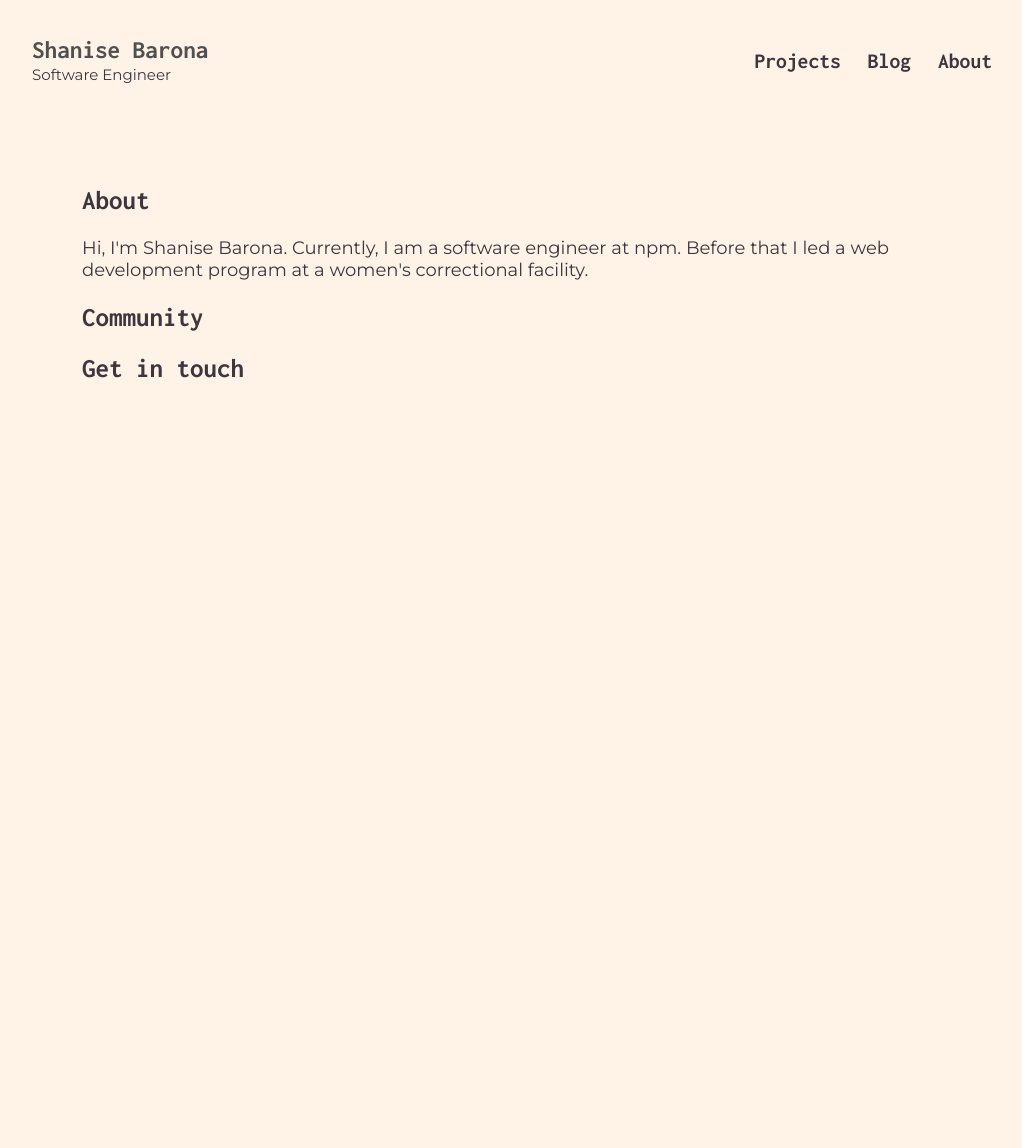
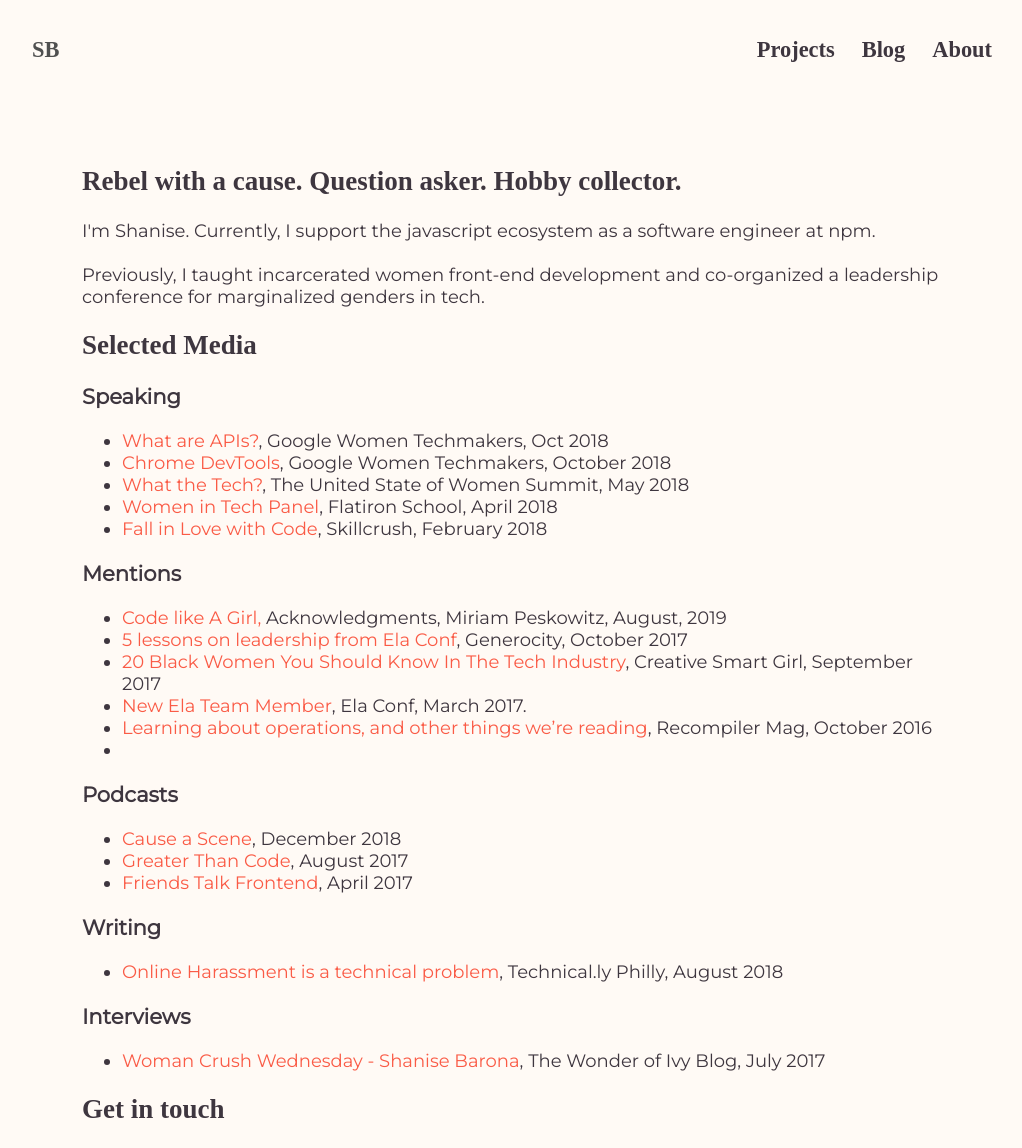
Before and after one commit to shanisebarona/shanisebarona.github.io, a Jekyll site: the page built from about.html, in a window 1280 px wide. Shown: the whole page, without its empty margins (128-1150 px from the left). Built offline with Jekyll 4.4.1, drawn with Linux system fonts in a browser that asks for light colours; some web fonts are replaced; before the commit the page ends 900 px from its top, so only the background shows below that.

Commit message:
🎢 alot of stuff!

```diff
--- a/_includes/hi.html
+++ b/_includes/hi.html
@@ -1,5 +1,5 @@
 
 <section class="hero">
-    <p class="wave">👋🏾</p> <p class="hi"> Hola, I'm Shanise – a software engineer based in Philadelphia. I enjoy sad songs and happy shows. Yo hablo Español. Ask me about my plant collection.
+    <p class="wave">👋🏾</p> <p class="hi"> Hola, I'm Shanise. I'm a software engineer and curiosity is my superpower.
     </p>
   </section>
--- a/_includes/nav.html
+++ b/_includes/nav.html
@@ -1,9 +1,8 @@
 <header>
   <nav>
     <div id="title">
-      <p><span class="name"><a href="/">Shanise Barona</a></span><br>
-      <span class="description"><small>Software Engineer</small></span></p>
-
+      <p><span class="name"><a href="/">SB</a></span><br>
+      </p>
     </div>
 
     <div class="nav-links">
--- a/about.html
+++ b/about.html
@@ -4,11 +4,55 @@ title: about
 ---
 
 <section class="about">
-  <h2>About</h2>
-  <p>Hi, I'm <span class="full-name"> Shanise Barona</span>. Currently, I am a software engineer at npm. Before that I led a web development program at a women's correctional facility. </p>
+  <h2>Rebel with a cause. Question asker. Hobby collector. </h2>
+
+  <p>I'm Shanise. Currently, I support the javascript ecosystem as a software engineer at npm. <br><br>
+
+  Previously, I taught incarcerated women front-end development and co-organized a leadership conference for marginalized genders in tech. </p>
 
 
-  <h2>Community</h2>
+
+  <h2>Selected Media</h2>
+
+  <h3>Speaking</h3>
+<ul>
+  <li><a target="_blank" href="https://www.youtube.com/watch?v=BRAMRUxfiXY">What are APIs?</a>, Google Women Techmakers, Oct 2018</li>
+  <li><a target="_blank" href="https://www.youtube.com/watch?v=37dIV-4QT1s">Chrome DevTools</a>, Google Women Techmakers, October 2018</li>
+  <li><a target="_blank" href="https://theunitedstateofwomen2018.sched.com/speaker/shanise_barona.1y0ad09s ">What the Tech?</a>, The United State of Women Summit, May 2018</li>
+  <li><a target="_blank" href="https://www.meetup.com/Flatiron-School-Presents/events/245287745/">Women in Tech Panel</a>, Flatiron School, April 2018</li>
+  <li><a target="_blank" href="https://skillcrush.com/2018/02/14/free-webinar-why-i-love-code/">Fall in Love with Code</a>, Skillcrush, February 2018</li>
+</ul>
+
+
+<h3>Mentions</h3>
+
+<ul>
+  <li><a target="_blank" href="https://books.google.com/books?id=q2tKDwAAQBAJ&pg=PT206&lpg=PT206&dq=shanise+barona&source=bl&ots=jbO3Sg671M&sig=ACfU3U1P0OucCYppxUF5Vz-RKDeoPMg_bA&hl=en&sa=X&ved=2ahUKEwixxLiqpcnkAhVkkeAKHbAsCgY4HhDoATADegQIChAB#v=onepage&q=shanise%20barona&f=false">Code like A Girl, </a>Acknowledgments, Miriam Peskowitz, August, 2019</li>
+  <li><a target="_blank" href="https://generocity.org/philly/2017/10/31/ela-conf-lessons-leadership-technology-women-trans/">5 lessons on leadership from Ela Conf</a>, Generocity, October 2017</li>
+  <li><a target="_blank" href="http://www.creativesmartgirl.com/blog/20-black-women-you-should-know-in-the-tech-industry">20 Black Women You Should Know In The Tech Industry</a>, Creative Smart Girl, September 2017</li>
+  <li><a target="_blank" href="https://medium.com/@elaconf/new-ela-team-member-239ed776ff7a">New Ela Team Member</a>, Ela Conf, March 2017.</li>
+  <li><a target="_blank" href="https://recompilermag.com/2016/10/21/learning-about-operations-and-other-things-were-reading/">Learning about operations, and other things we’re reading</a>, Recompiler Mag, October 2016</li>
+  <li><a target="_blank" href=""></a></li>
+</ul>
+
+
+
+<h3>Podcasts</h3>
+  <ul>
+    <li><a target="_blank" href="https://hashtagcauseascene.com/podcast/shanise-barona/">Cause a Scene</a>, December 2018</li>
+    <li><a target="_blank" href="https://www.greaterthancode.com/lazy-perfectionism-and-diversity-and-inclusion">Greater Than Code</a>, August 2017</li>
+    <li><a target="_blank" href="https://simplecast.com/s/af02b200">Friends Talk Frontend</a>, April 2017</li>
+  </ul>
+
+<h3>Writing</h3>
+<ul>
+  <li><a target="_blank" href="https://technical.ly/philly/2018/08/30/online-harassment-is-a-technical-problem/">Online Harassment is a technical problem</a>, Technical.ly Philly, August 2018</li>
+</ul>
+
+<h3>Interviews</h3>
+<ul>
+  <li><a target="_blank" href="https://thewonderofivy.com/2017/07/26/wcw-shanise-barona">Woman Crush Wednesday - Shanise Barona</a>, The Wonder of Ivy Blog, July 2017</li>
+</ul>
 
 
   <h2>Get in touch</h2>
--- a/index.html
+++ b/index.html
@@ -4,4 +4,3 @@ title: Projects
 ---
 
 {% include hi.html %}
-{% include projects.html %}
--- a/styles.css
+++ b/styles.css
@@ -1,11 +1,16 @@
-@import url('https://fonts.googleapis.com/css?family=Inconsolata:400,700|Montserrat&display=swap');
+@import url('https://fonts.googleapis.com/css?family=DM+Serif+Text|Montserrat&display=swap');
 
-html, body {
+* {
+  box-sizing: border-box;
+}
+
+body {
   margin: 0;
+  height: 100%;
   font-size: 18px;
   color: #3E363F;
   font-family: 'Montserrat', sans-serif;
-  background-color: #FFF3E7;
+  background-color: rgba(255, 243, 231, .4);
 }
 .wrapper {
     margin: 0 auto;
@@ -17,7 +22,7 @@ html, body {
 }
 
 a {
-  color: #FFAF8A;
+  color: rgba(250, 91, 70);
   text-decoration: none;
 }
 
@@ -49,24 +54,24 @@ nav {
 }
 
 .nav-links a {
-  font-family: 'Inconsolata', monospace;
+  font-family: 'DM Serif Text', serif;
   font-weight: 600;
-  font-size: 1.2rem;
+  font-size: 1.4rem;
   color: #3E363F;
 }
 
 .nav-links a:hover, .name a:hover  {
-  color: #FFAF8A;
+  color: rgba(250, 91, 70);
 }
 
 .name {
-  font-family: 'Inconsolata', monospace;
+  font-family:'DM Serif Text', serif;
   font-weight: 700;
-  font-size: 1.4rem;
 }
 
 .name a {
   color: #505050;
+  font-size: 1.4rem;
 }
 
 /* HI STYLING */
@@ -74,13 +79,16 @@ nav {
   display: grid;
   place-items: center;
   grid-auto-flow: column;
-  margin: 0 50px;
+  margin: 150px 50px;
 }
 
 .hi {
   font-size: 2rem;
   padding: 0 50px;
   line-height: 2;
+  font-family: 'DM Serif Text', serif;
+  color: rgba(250, 91, 70);
+  font-weight: bold;
 }
 
 .wave {
@@ -103,7 +111,7 @@ main {
 }
 
 .project {
-  background-color: #FFAF8A;
+  background-color:rgba(255,175,138, .7);
   display: grid;
   place-items: center;
   box-shadow: 0 2px 6px rgba(0, 0, 0, 0.15);
@@ -114,12 +122,13 @@ main {
 .project:hover {
   opacity: 0.75;
   color: #fff;
+  background-color: rgba(128,155,206);
 }
 
 /* ABOUT STYLIMG */
 
 h2 {
-  font-family: 'Inconsolata', monospace;
+  font-family: 'DM Serif Text', serif;
   font-weight: 700;
 }
 
```
